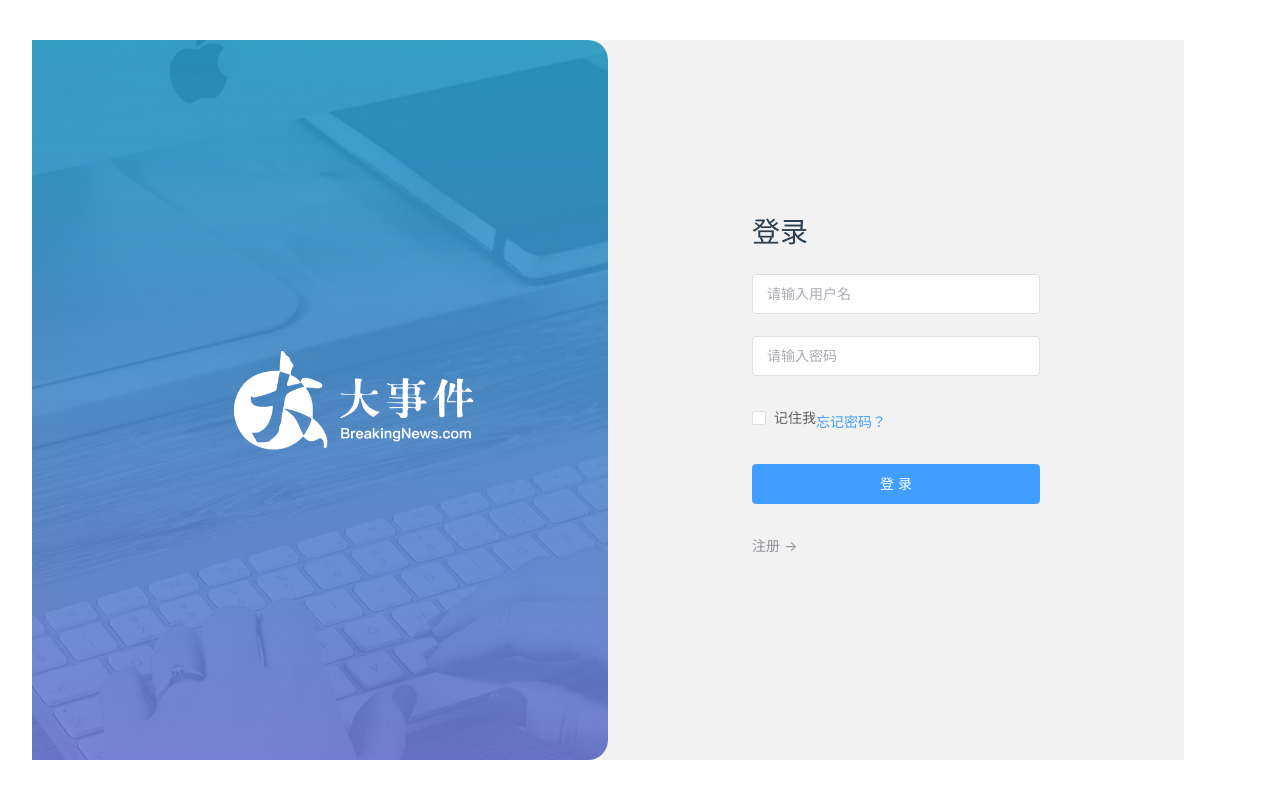
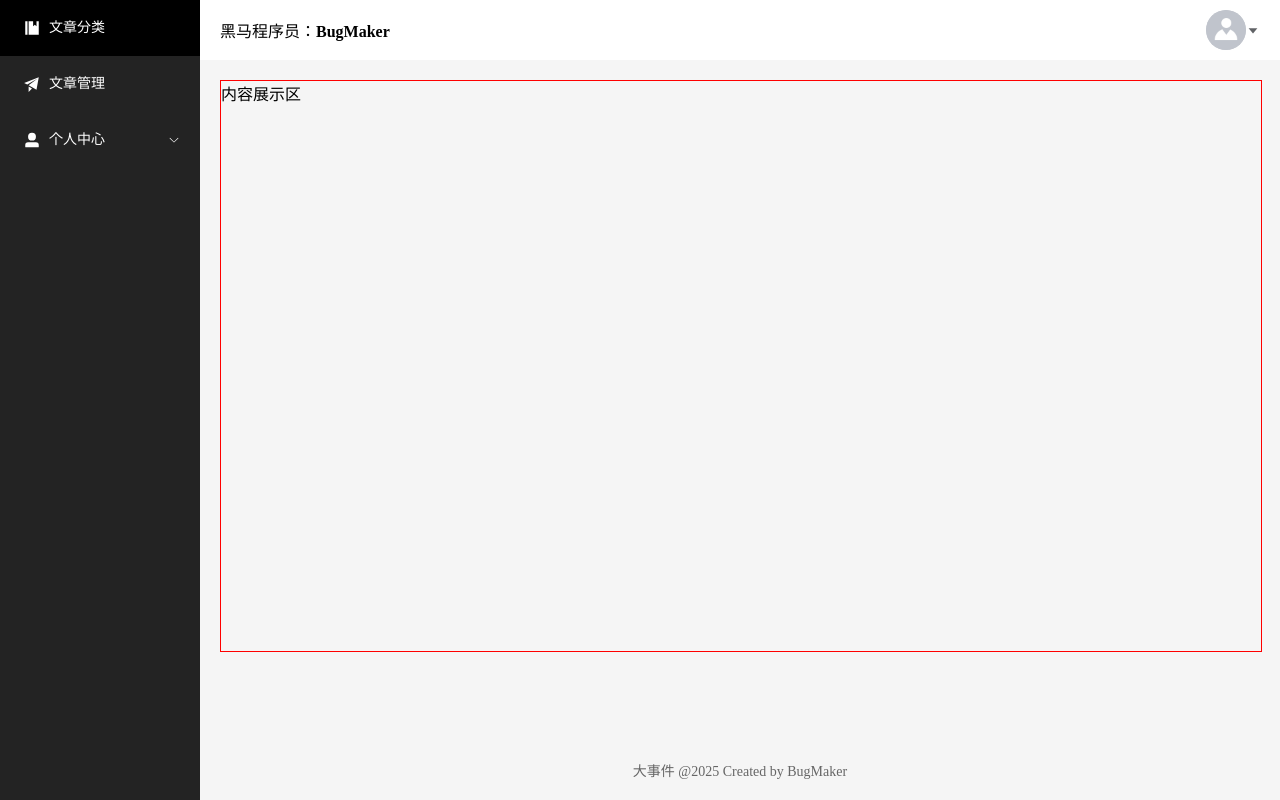
Before and after one commit to LitteMagic/first-vue-project, a Vue app: page / in a window 1280 px wide. Built offline with nearby package versions, Linux system fonts and the light colour scheme.

Commit message:
1.主页面搭建 2.main.css修改

```diff
--- a/src/App.vue
+++ b/src/App.vue
@@ -1,9 +1,13 @@
 <script setup>
 import Login from "./view/Login.vue";
+import Layout from "./view/Layout.vue";
+import Layout_heima from "./view/Layout-heima.vue";
 </script>
 
 <template>
-  <Login/>
+<!--  <Login/>-->
+<!--  <Layout_heima/>-->
+  <Layout/>
 </template>
 
 <style>
--- a/src/assets/main.css
+++ b/src/assets/main.css
@@ -1,35 +1,56 @@
-@import './base.css';
+/*@import './base.css';*/
 
-#app {
-  max-width: 1280px;
-  margin: 0 auto;
-  padding: 2rem;
-  font-weight: normal;
+/*#app {*/
+/*  max-width: 1280px;*/
+/*  margin: 0 auto;*/
+/*  padding: 2rem;*/
+/*  font-weight: normal;*/
+/*}*/
+
+/*a,*/
+/*.green {*/
+/*  text-decoration: none;*/
+/*  color: hsla(160, 100%, 37%, 1);*/
+/*  transition: 0.4s;*/
+/*  padding: 3px;*/
+/*}*/
+
+/*@media (hover: hover) {*/
+/*  a:hover {*/
+/*    background-color: hsla(160, 100%, 37%, 0.2);*/
+/*  }*/
+/*}*/
+
+/*@media (min-width: 1024px) {*/
+/*  body {*/
+/*    display: flex;*/
+/*    place-items: center;*/
+/*  }*/
+
+/*  #app {*/
+/*    display: grid;*/
+/*    grid-template-columns: 1fr 1fr;*/
+/*    padding: 0 2rem;*/
+/*  }*/
+/*}*/
+
+body {
+    margin: 0;
+    background-color: #f5f5f5;
 }
 
-a,
-.green {
-  text-decoration: none;
-  color: hsla(160, 100%, 37%, 1);
-  transition: 0.4s;
-  padding: 3px;
+/* fade-slide */
+.fade-slide-leave-active,
+.fade-slide-enter-active {
+    transition: all 0.3s;
 }
 
-@media (hover: hover) {
-  a:hover {
-    background-color: hsla(160, 100%, 37%, 0.2);
-  }
+.fade-slide-enter-from {
+    transform: translateX(-30px);
+    opacity: 0;
 }
 
-@media (min-width: 1024px) {
-  body {
-    display: flex;
-    place-items: center;
-  }
-
-  #app {
-    display: grid;
-    grid-template-columns: 1fr 1fr;
-    padding: 0 2rem;
-  }
+.fade-slide-leave-to {
+    transform: translateX(30px);
+    opacity: 0;
 }
--- /dev/null
+++ b/src/view/Layout-heima.vue
@@ -0,0 +1,143 @@
+<script setup>
+import {
+  Management,
+  Promotion,
+  UserFilled,
+  User,
+  Crop,
+  EditPen,
+  SwitchButton,
+  CaretBottom
+} from '@element-plus/icons-vue'
+import avatar from '@/assets/default.png'
+</script>
+
+<template>
+  <el-container class="layout-container">
+    <!-- 左侧菜单 -->
+    <el-aside width="200px">
+      <div class="el-aside__logo"></div>
+      <el-menu active-text-color="#ffd04b" background-color="#232323"  text-color="#fff"
+               router>
+        <el-menu-item >
+          <el-icon>
+            <Management />
+          </el-icon>
+          <span>文章分类</span>
+        </el-menu-item>
+        <el-menu-item >
+          <el-icon>
+            <Promotion />
+          </el-icon>
+          <span>文章管理</span>
+        </el-menu-item>
+        <el-sub-menu >
+          <template #title>
+            <el-icon>
+              <UserFilled />
+            </el-icon>
+            <span>个人中心</span>
+          </template>
+          <el-menu-item >
+            <el-icon>
+              <User />
+            </el-icon>
+            <span>基本资料</span>
+          </el-menu-item>
+          <el-menu-item >
+            <el-icon>
+              <Crop />
+            </el-icon>
+            <span>更换头像</span>
+          </el-menu-item>
+          <el-menu-item >
+            <el-icon>
+              <EditPen />
+            </el-icon>
+            <span>重置密码</span>
+          </el-menu-item>
+        </el-sub-menu>
+      </el-menu>
+    </el-aside>
+    <!-- 右侧主区域 -->
+    <el-container>
+      <!-- 头部区域 -->
+      <el-header>
+        <div>黑马程序员：<strong>东哥</strong></div>
+        <el-dropdown placement="bottom-end">
+                    <span class="el-dropdown__box">
+                        <el-avatar :src="avatar" />
+                        <el-icon>
+                            <CaretBottom />
+                        </el-icon>
+                    </span>
+          <template #dropdown>
+            <el-dropdown-menu>
+              <el-dropdown-item command="profile" :icon="User">基本资料</el-dropdown-item>
+              <el-dropdown-item command="avatar" :icon="Crop">更换头像</el-dropdown-item>
+              <el-dropdown-item command="password" :icon="EditPen">重置密码</el-dropdown-item>
+              <el-dropdown-item command="logout" :icon="SwitchButton">退出登录</el-dropdown-item>
+            </el-dropdown-menu>
+          </template>
+        </el-dropdown>
+      </el-header>
+      <!-- 中间区域 -->
+      <el-main>
+        <div style="width: 1290px; height: 570px;border: 1px solid red;">
+          内容展示区
+        </div>
+      </el-main>
+      <!-- 底部区域 -->
+      <el-footer>大事件 ©2023 Created by 黑马程序员</el-footer>
+    </el-container>
+  </el-container>
+</template>
+
+<style lang="scss" scoped>
+.layout-container {
+  height: 100vh;
+
+  .el-aside {
+    background-color: #232323;
+
+    &__logo {
+      height: 120px;
+      background: url('@/assets/logo.png') no-repeat center / 120px auto;
+    }
+
+    .el-menu {
+      border-right: none;
+    }
+  }
+
+  .el-header {
+    background-color: #fff;
+    display: flex;
+    align-items: center;
+    justify-content: space-between;
+
+    .el-dropdown__box {
+      display: flex;
+      align-items: center;
+
+      .el-icon {
+        color: #999;
+        margin-left: 10px;
+      }
+
+      &:active,
+      &:focus {
+        outline: none;
+      }
+    }
+  }
+
+  .el-footer {
+    display: flex;
+    align-items: center;
+    justify-content: center;
+    font-size: 14px;
+    color: #666;
+  }
+}
+</style>
--- /dev/null
+++ b/src/view/Layout.vue
@@ -0,0 +1,159 @@
+<script setup>
+import {
+  Management,
+  Promotion,
+  UserFilled,
+  User,
+  Crop,
+  EditPen,
+  SwitchButton,
+  CaretBottom
+} from '@element-plus/icons-vue'
+
+import avator from '@/assets/default.png'
+
+</script>
+
+
+<template>
+  <el-container class="layout-container">
+    <!--    左侧菜单-->
+    <el-aside width="200px">
+      <div class="el-aside_logo"></div>
+      <el-menu active-text-color="#ffd04b" background-color="@232323"
+               text-color="#fff" router>
+        <el-menu-item>
+          <el-icon>
+            <Management/>
+          </el-icon>
+          <span>文章分类</span>
+        </el-menu-item>
+        <el-menu-item>
+          <el-icon>
+            <Promotion/>
+          </el-icon>
+          <span>文章管理</span>
+        </el-menu-item>
+
+        <el-sub-menu>
+          <template #title>
+            <el-icon>
+              <UserFilled/>
+            </el-icon>
+            <span>个人中心</span>
+          </template>
+
+          <el-menu-item>
+            <el-icon>
+              <User/>
+            </el-icon>
+            <span>基本资料</span>
+          </el-menu-item>
+          <el-menu-item>
+            <el-icon>
+              <Crop/>
+            </el-icon>
+            <span>更换头像</span>
+          </el-menu-item>
+          <el-menu-item>
+            <el-icon>
+              <EditPen/>
+            </el-icon>
+            <span>重置密码</span>
+          </el-menu-item>
+        </el-sub-menu>
+      </el-menu>
+    </el-aside>
+    <!--    右侧主区域-->
+    <el-container>
+      <!--      头部区域-->
+      <el-header>
+        <div>黑马程序员：<strong>BugMaker</strong></div>
+        <el-dropdown placement="bottom-end">
+          <span class="el-dropdown__box">
+            <el-avatar :src="avator"/>
+            <el-icon>
+              <CaretBottom/>
+            </el-icon>
+          </span>
+          <template #dropdown>
+            <el-dropdown-menu>
+              <el-dropdown-item command="profile" :icon="User">
+                基本资料
+              </el-dropdown-item>
+              <el-dropdown-item command="avator" :icon="Crop">
+                更换头像
+              </el-dropdown-item>
+              <el-dropdown-item command="password" :icon="EditPen">
+                重置密码
+              </el-dropdown-item>
+              <el-dropdown-item command="logout" :icon="SwitchButton">
+                退出登录
+              </el-dropdown-item>
+            </el-dropdown-menu>
+          </template>
+        </el-dropdown>
+      </el-header>
+
+      <!--      中间区域-->
+      <el-main >
+        <div style="width:100%;height: 570px;border: 1px solid red;">
+          内容展示区
+        </div>
+      </el-main>
+      <!--      底部区域-->
+      <el-footer>大事件 @2025 Created by BugMaker</el-footer>
+    </el-container>
+  </el-container>
+
+</template>
+
+
+<style lang="css" scoped>
+.layout-container {
+  height: 100vh;
+
+  .el-aside {
+    background-color: #232323;
+
+    &__logo {
+      height: 120px;
+      background: url('@/assets/logo.png') no-repeat center / 120px auto;
+    }
+
+    .el-menu {
+      border-right: none;
+    }
+  }
+
+  .el-header{
+    background-color: #fff;
+    display: flex;
+    align-items: center;
+    justify-content: space-between;
+
+    .el-dropdown__box{
+      display: flex;
+      align-items: center;
+
+      el-icon{
+        color: #999;
+        margin-left: 10px;
+      }
+
+      &:active,
+      &:focus{
+        outline: none;
+      }
+    }
+  }
+
+  .el-footer{
+    display: flex;
+    align-items: center;
+    justify-content: center;
+    font-size: 14px;
+    color: #666;
+  }
+}
+</style>
--- a/src/view/Login.vue
+++ b/src/view/Login.vue
@@ -1,6 +1,8 @@
 <script setup>
 import {ref} from "vue";
-import {userRegisterServicce} from '@/api/user.js'
+import {ElMessage} from "element-plus";
+import {userRegisterServicce, userLoginServicce} from '@/api/user.js'
+
 const isRegister = ref(false);
 
 const registerData = ref({
@@ -19,10 +21,10 @@ const checkRePassword = (rule, value, callback) => {
   if (value === "") {
     // 密码为空
     callback(new Error('请再次输入密码'));
-  }else if (value !== registerData.value.password){
+  } else if (value !== registerData.value.password) {
     // 两次密码输入不一致
     callback(new Error('两次密码不一致，请再次确认'));
-  }else{
+  } else {
     // 验证通过
     callback();
   }
@@ -35,7 +37,7 @@ const registerRules = {
     {min: 6, max: 16, message: '用户名长度要求为6~16字符', trigger: 'blur'}
   ],
   password: [
-    {required: true, message: '密码不得为空', trigger: 'blur' },
+    {required: true, message: '密码不得为空', trigger: 'blur'},
     {min: 6, max: 16, message: '密码长度为6~16字符', trigger: 'blur'}
   ],
   rePassword: [
@@ -49,10 +51,44 @@ const registerRules = {
  */
 const register = async () => {
   const result = await userRegisterServicce(registerData.value);
-  if (result.code === 0) {
-    alert(result.msg ? result.msg : "注册成功" );
-  }else{
-    alert(result.msg ? result.msg : "注册失败");
+  ElMessage.success(result.msg ? result.msg : "注册成功")
+
+}
+
+/**
+ * 用户登录逻辑
+ * @returns {Promise<void>}
+ */
+const login = async () => {
+  const result = await userLoginServicce(registerData.value);
+  ElMessage.success(result.msg ? result.msg : "登录成功")
+}
+
+/**
+ * 页面表格转换为注册时处理逻辑
+ */
+const changeToRegister = () => {
+  isRegister.value = true;
+  clearRegisterData();
+}
+
+/**
+ * 页面表格转化为登录时，处理逻辑
+ */
+const changeToLogin = () => {
+  isRegister.value = false;
+  clearRegisterData();
+}
+
+
+/**
+ * 清空registerData中的数据
+ */
+const clearRegisterData = () => {
+  registerData.value = {
+    username: "",
+    password: "",
+    rePassword: ""
   }
 }
 </script>
@@ -83,21 +119,21 @@ const register = async () => {
           </el-button>
         </el-form-item>
         <el-form-item class="flex">
-          <el-link type="info" @click="isRegister = false">
+          <el-link type="info" @click="changeToLogin">
             ← 返回
           </el-link>
         </el-form-item>
       </el-form>
       <!--    登录表单-->
-      <el-form ref="form" size="large" v-else >
+      <el-form ref="form" size="large" v-else :model="registerData" :rules="registerRules">
         <el-form-item>
           <h1>登录</h1>
         </el-form-item>
-        <el-form-item>
-          <el-input placeholder="请输入用户名"></el-input>
+        <el-form-item prop="username">
+          <el-input placeholder="请输入用户名" v-model="registerData.username"></el-input>
         </el-form-item>
-        <el-form-item>
-          <el-input name="password" placeholder="请输入密码" type="password"></el-input>
+        <el-form-item prop="password">
+          <el-input name="password" placeholder="请输入密码" type="password" v-model="registerData.password"></el-input>
         </el-form-item>
         <el-form-item class="flex">
           <div>
@@ -107,10 +143,10 @@ const register = async () => {
         </el-form-item>
         <!--      登录按钮-->
         <el-form-item>
-          <el-button class="button" type="primary" auto-insert-space>登录</el-button>
+          <el-button class="button" type="primary" auto-insert-space @click="login">登录</el-button>
         </el-form-item>
         <el-form-item>
-          <el-link type="info" underline="false" @click="isRegister = true">注册 →</el-link>
+          <el-link type="info" underline="false" @click="changeToRegister">注册 →</el-link>
         </el-form-item>
       </el-form>
     </el-col>
```
Also changed, not shown: src/api/user.js (+14 -1 lines), src/store/token.js (+8 -4 lines), src/util/request.js (+12 -4 lines), vite.config.js (+8 -8 lines). Lines whose indentation alone changed are shown as unchanged.
